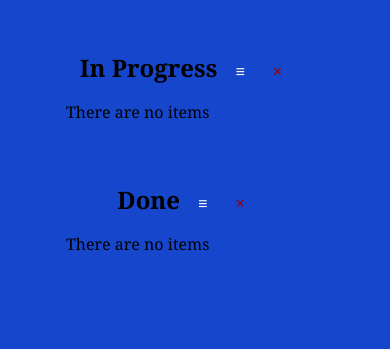
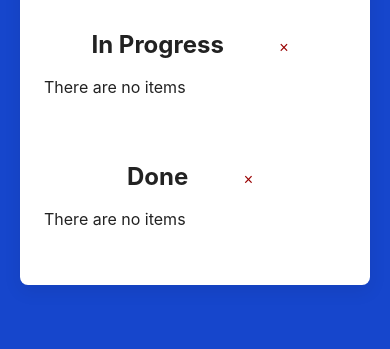
Before and after one commit to RomanAndriiv/to-do, a React app: page / in a window 390 px wide. Shown: the part 809-1158 px from the top of the page. After the commit the page ends 1114 px from the top, so only its background shows below. Built offline with nearby package versions, Linux system fonts and the light colour scheme.

Commit message:
Responsive desing

```diff
--- a/public/index.html
+++ b/public/index.html
@@ -1,12 +1,11 @@
-<!doctype html>
+<!DOCTYPE html>
 <html>
-    <head>
-        <title>Todo List</title>
-    </head>
+  <head>
+    <meta name="viewport" content="width=device-width, initial-scale=1" />
+    <title>Todo List</title>
+  </head>
 
-    <body>
-        <div id="container">
-
-        </div>
-    </body>
+  <body>
+    <div id="container"></div>
+  </body>
 </html>
--- a/src/components/todo.css
+++ b/src/components/todo.css
@@ -113,6 +113,17 @@ ul li.lineThrough {
   gap: 20px;
   margin-top: 20px;
 }
+/* App card wrapper */
+.todoListMain {
+  width: 100%;
+  max-width: 1200px;
+  background: #ffffff;
+  color: #222;
+  border-radius: 8px;
+  padding: 16px;
+  box-shadow: 0 6px 18px rgba(0, 0, 0, 0.08);
+  box-sizing: border-box;
+}
 /* Manipulation bar: row above columns with batch action controls */
 .manipulationBar {
   display: flex;
@@ -136,7 +147,6 @@ ul li.lineThrough {
   display: flex;
   gap: 20px;
   margin-top: 20px;
-  overflow-x: auto;
   padding-bottom: 8px;
 }
 .column {
--- a/src/index.css
+++ b/src/index.css
@@ -1,10 +1,24 @@
 body {
-    padding: 50px;
-    background-color: #1646cc;
-    font-family: Georgia, 'Times New Roman', Times, serif;
+  padding: 32px;
+  background-color: #1646cc;
+  font-family: -apple-system, BlinkMacSystemFont, "Segoe UI", Roboto,
+    "Helvetica Neue", Arial;
+  -webkit-font-smoothing: antialiased;
+  -moz-osx-font-smoothing: grayscale;
+  margin: 0;
 }
 
 #container {
-    display: flex;
-    justify-content: flex;
+  display: flex;
+  justify-content: center;
+  padding: 24px;
 }
+
+@media (max-width: 800px) {
+  body {
+    padding: 12px;
+  }
+  #container {
+    padding: 8px;
+  }
+}
```
